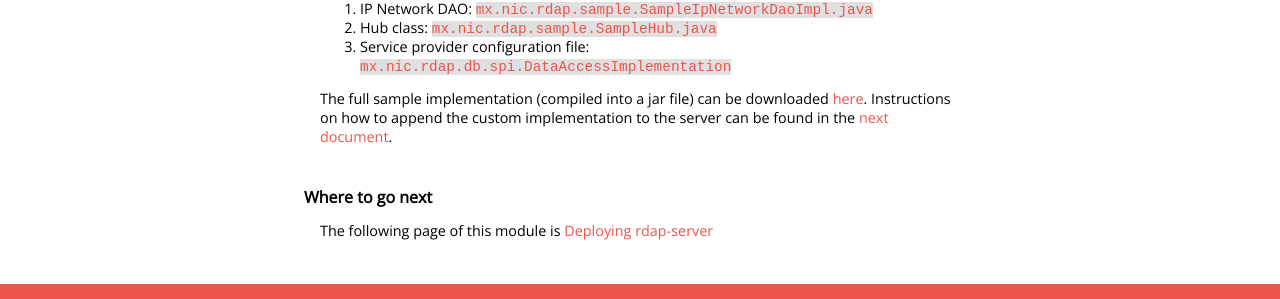
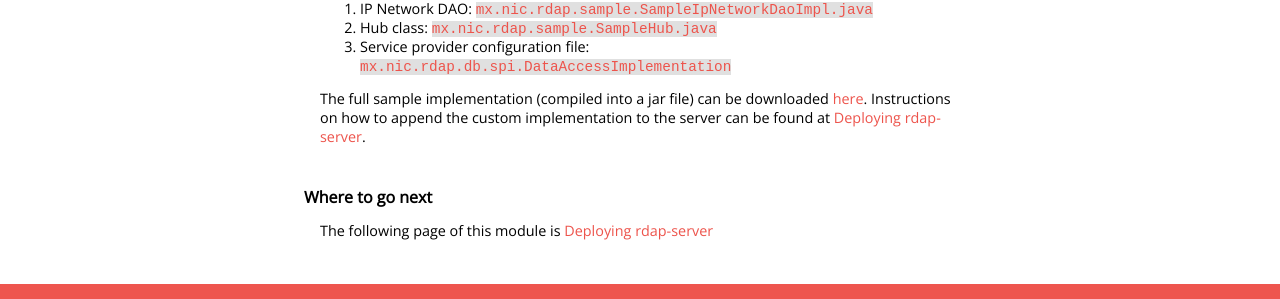
Before and after one commit to NICMx/rdap-server, a Jekyll site: the page built from data-access-layer.md, in a window 1280 px wide. Shown: the part 792-1091 px from the top of the page. Built offline with Jekyll 4.4.1, drawn with Linux system fonts in a browser that asks for light colours; nearby versions of some CDN libraries.

Commit message:
Update text describing the link to 'Deploying rdap-server'

```diff
--- a/data-access-layer.md
+++ b/data-access-layer.md
@@ -30,4 +30,4 @@ Here is a simple implementation as an example, see comments inline for details:
 2. Hub class: [`mx.nic.rdap.sample.SampleHub.java`](sample-code/SampleHub.java)
 3. Service provider configuration file: [`mx.nic.rdap.db.spi.DataAccessImplementation`](sample-code/mx.nic.rdap.db.spi.DataAccessImplementation)
 
-The full sample implementation (compiled into a jar file) can be downloaded [here](https://github.com/NICMx/releases/raw/master/RedDog/rdap-sample-daa-impl-{{ site.latest-sample-data-impl }}.jar). Instructions on how to append the custom implementation to the server can be found in the [next document](server-install-option-1.html).
+The full sample implementation (compiled into a jar file) can be downloaded [here](https://github.com/NICMx/releases/raw/master/RedDog/rdap-sample-daa-impl-{{ site.latest-sample-data-impl }}.jar). Instructions on how to append the custom implementation to the server can be found at [Deploying rdap-server](server-install-option-1.html).
```
